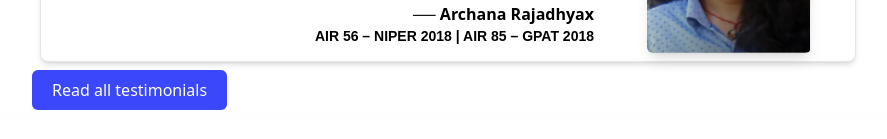
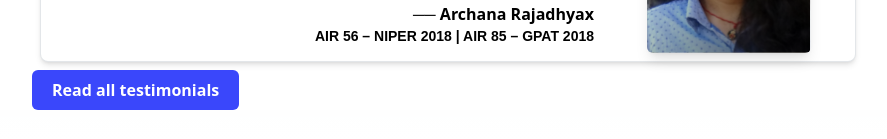
Before and after one commit to vibodhbhosure/Project-Pharmacad, a Next.js app: page / in a window 1280 px wide. Shown: the part 1673-1812 px from the top of the page, without its empty margins (192-1079 px from the left). Built offline with nearby package versions, Linux system fonts and the light colour scheme.

Commit message:
made changes with aditya's help to the stats numbers view in mobile

```diff
--- a/components/Number.jsx
+++ b/components/Number.jsx
@@ -15,8 +15,8 @@ const Number = () => {
         Numbers we are proud of-
       </div>
 
-      <div className="nums-con lg:flex lg:flex-row lg:mx-0 lg:ml-12 sm:flex sm:flex-row sm:mx-12 flex flex-row mx-10">
-        <div className="nums-con1 lg:mb-10 lg:flex lg:flex-row lg:mr-0 sm:flex sm:flex-col sm:mb-10 sm:mr-20 flex flex-col mb-10 mr-20 ">
+      <div className="nums-con lg:flex lg:flex-row lg:mx-0 lg:ml-12 sm:flex sm:flex-row sm:mx-12 flex flex-row mx-8 ml-5">
+        <div className="nums-con1 lg:mb-10 lg:flex lg:flex-row lg:mr-0 sm:flex sm:flex-col sm:mb-10 sm:mr-20 flex flex-col mb-10 mr-16 ">
           <div className="lg:flex lg:flex-col lg:mr-10 sm:flex sm:flex-col sm:justify-items-center sm:content-center sm:pb-5 flex flex-col justify-items-center content-center pb-5">
             <div className="lg:flex lg:flex-row lg:ml-0  sm:flex sm:flex-row flex flex-row  ">
               <div className="lg:text-6xl lg:font-bold lg:font-poppins sm:text-4xl sm:font-bold sm:font-poppins sm:text-white lg:text-white text-6xl font-bold font-poppins text-white">
--- a/components/Testimonials.jsx
+++ b/components/Testimonials.jsx
@@ -21,7 +21,7 @@ const TestimonialsContainer = () => {
 
                 </div>
                 <div>
-                <button class="rounded-md px-5 py-2 bg-[#3A47FB] text-white">Read all testimonials</button>
+                <button class="rounded-md px-5 py-2 bg-[#3A47FB] text-raleway font-semibold text-white">Read all testimonials</button>
 </div>
 
             </div>
--- a/src/app/globals.css
+++ b/src/app/globals.css
@@ -5,7 +5,8 @@
 @import "tailwindcss/utilities";
 @import url('https://rsms.me/inter/inter.css');
 @import url('https://fonts.googleapis.com/css2?family=Montserrat&display=swap');
-@import url('https://fonts.googleapis.com/css2?family=Poppins:wght@400;500;600;700&display=swap');
+/* @import url('https://fonts.googleapis.com/css2?family=Poppins:wght@400;500;600;700&display=swap'); */
+@import url('https://fonts.googleapis.com/css2?family=Poppins:wght@400;600;700&family=Raleway&display=swap');
 
 
 :root {
--- a/tailwind.config.js
+++ b/tailwind.config.js
@@ -31,6 +31,7 @@ module.exports = {
         bluishgreen: '#1CFFF1',
       },
       fontFamily: {
+        raleway:['Poppins', 'sans-serif'],
         inter: ['Inter', 'sans-serif'],
         poppins: ['Poppins', 'sans-serif'],
         montserrat: ['Montserrat', 'sans-serif'],
```
